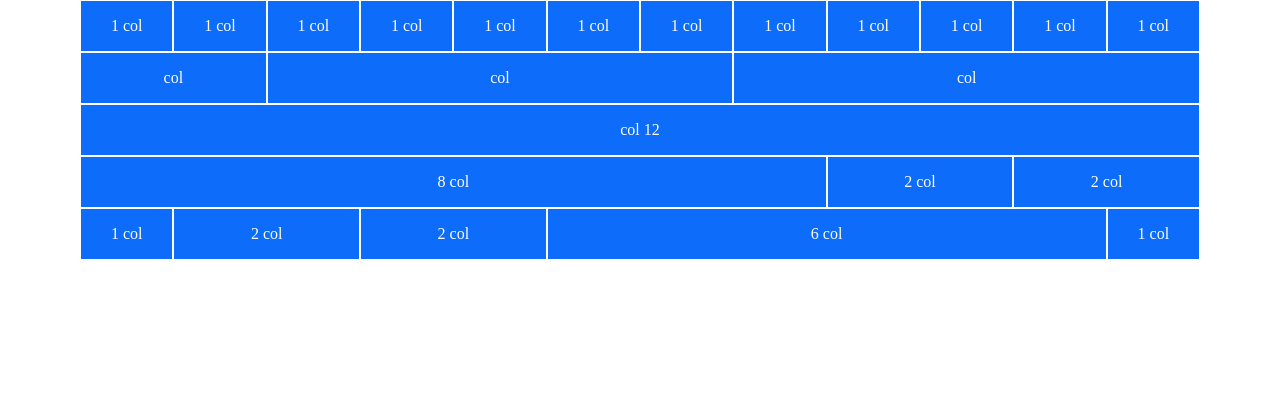
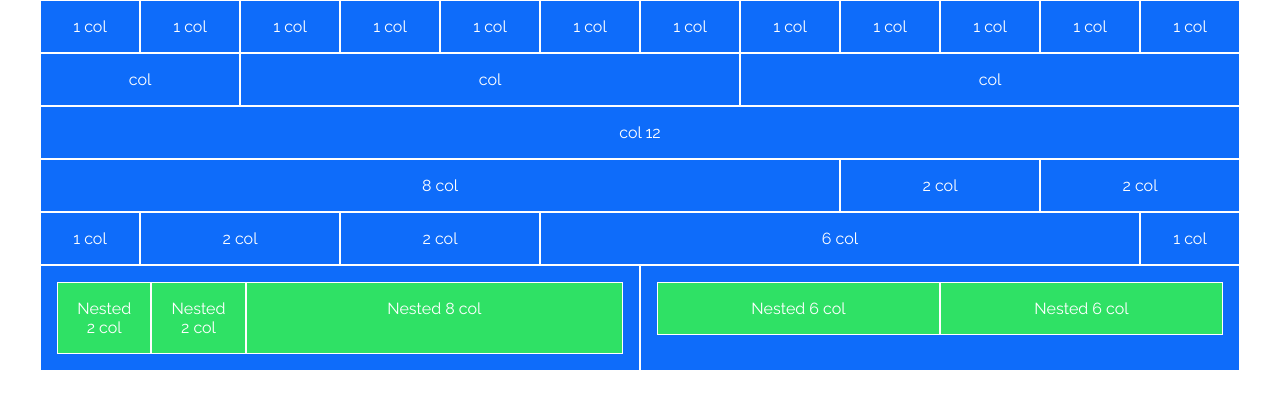
Before and after one commit to Ericson-Manalo/html-css-12bool, a plain HTML site: page index.html in a window 1280 px wide. Drawn offline with Linux system fonts and the light colour scheme.

Commit message:
made the sixth row

```diff
--- a/css/style.css
+++ b/css/style.css
@@ -4,8 +4,15 @@
     box-sizing: border-box;
 }
 
+body{
+    font-size: ;
+    font-family: 'Montserrat', sans-serif;
+    font-family: 'PT Sans', sans-serif;
+    font-family: 'Raleway', sans-serif;
+}
+
 .container{
-    max-width: 1120px;
+    max-width: 1200px;
     margin: 0 auto;
 }
 
@@ -14,6 +21,8 @@
     flex-wrap: wrap;
 }
 
+
+
 [class*="col"]{
     background-color: #0E6CFA;
     color: white;
@@ -21,6 +30,10 @@
     padding: 1rem;
     text-align: center;
     flex: 0 0 auto;
+}
+
+[class*="green-bg"]{
+    background-color: #2FE165;
 }
 
 .col-1{
--- a/index.html
+++ b/index.html
@@ -4,6 +4,9 @@
     <meta charset="UTF-8">
     <meta http-equiv="X-UA-Compatible" content="IE=edge">
     <meta name="viewport" content="width=device-width, initial-scale=1.0">
+    <link rel="preconnect" href="https://fonts.googleapis.com">
+    <link rel="preconnect" href="https://fonts.gstatic.com" crossorigin>
+    <link href="https://fonts.googleapis.com/css2?family=Montserrat:wght@100;200;300;500;600&family=PT+Sans:ital,wght@0,400;0,700;1,400;1,700&family=Raleway:wght@100;200;400;700&display=swap" rel="stylesheet">
 
     <link rel="stylesheet" href="css/style.css">
     <title>12 Bool</title>
@@ -102,6 +105,35 @@
                 1 col
             </div>
         </div>
+
+        <!-- sixth row -->
+        <div class="row">
+            <div class="col-6">
+                <div class="row">
+                    <div class="col-2 green-bg">
+                        Nested 2 col
+                    </div>
+                    <div class="col-2 green-bg">
+                        Nested 2 col
+                    </div>
+                    <div class="col-8 green-bg">
+                        Nested 8 col
+                    </div>
+                </div>
+
+            </div>
+
+            <div class="col-6">
+                <div class="row">
+                    <div class="col-6 green-bg">
+                        Nested 6 col
+                    </div>
+                    <div class="col-6 green-bg">
+                        Nested 6 col
+                    </div>
+                </div>
+            </div>
+        </div>
     </div>
 </body>
 </html>
```
